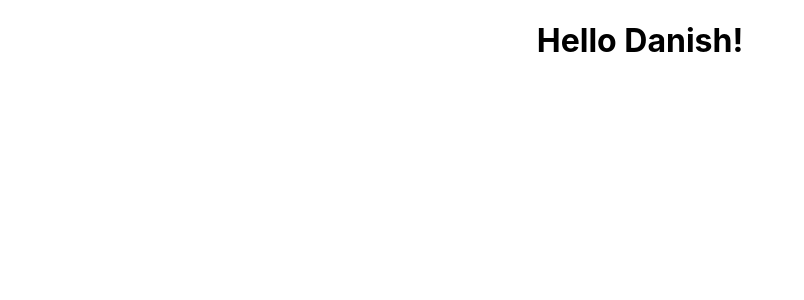
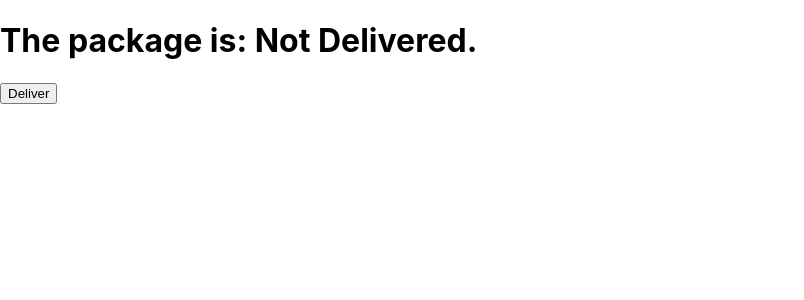
Before and after one commit to danish-faisal/Learning_ReactHooks, a React (Create React App) app: page / in a window 1280 px wide. Shown: the top 300 px of the page, without its empty margins (0-804 px from the left). Built offline with nearby package versions, Linux system fonts and the light colour scheme.

Commit message:
Incorporating the useState hook

```diff
--- a/src/index.js
+++ b/src/index.js
@@ -1,11 +1,19 @@
-import React from 'react';
+import React, { useState } from 'react';
 import ReactDOM from 'react-dom';
 import './index.css';
-import App from './App';
+// import App from './App';
 
-const [, , third] = ["Alex", "Ali", "Anna"];
+function App() {
+  const [status, setStatus] = useState("Not Delivered");
 
-console.log(third);
+  return (
+    <div className="App">
+      <h1>The package is: {status}.</h1>
+      <button onClick={() => setStatus("Delivered")}>Deliver</button>
+    </div>
+  );
+}
+
 
 ReactDOM.render(
   <React.StrictMode>
```
